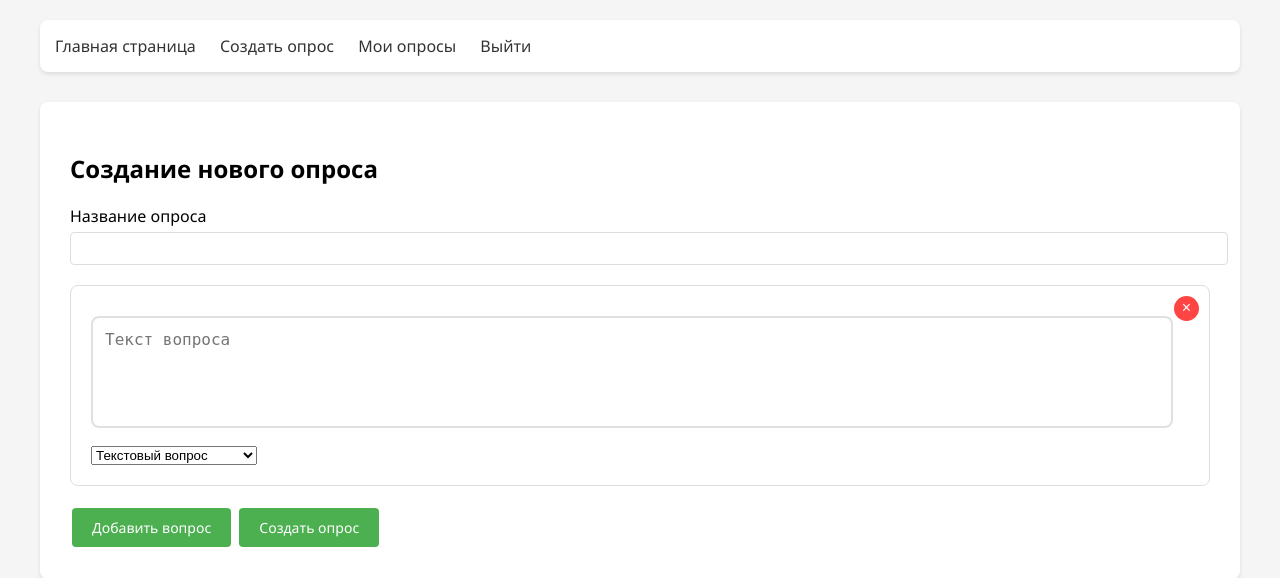
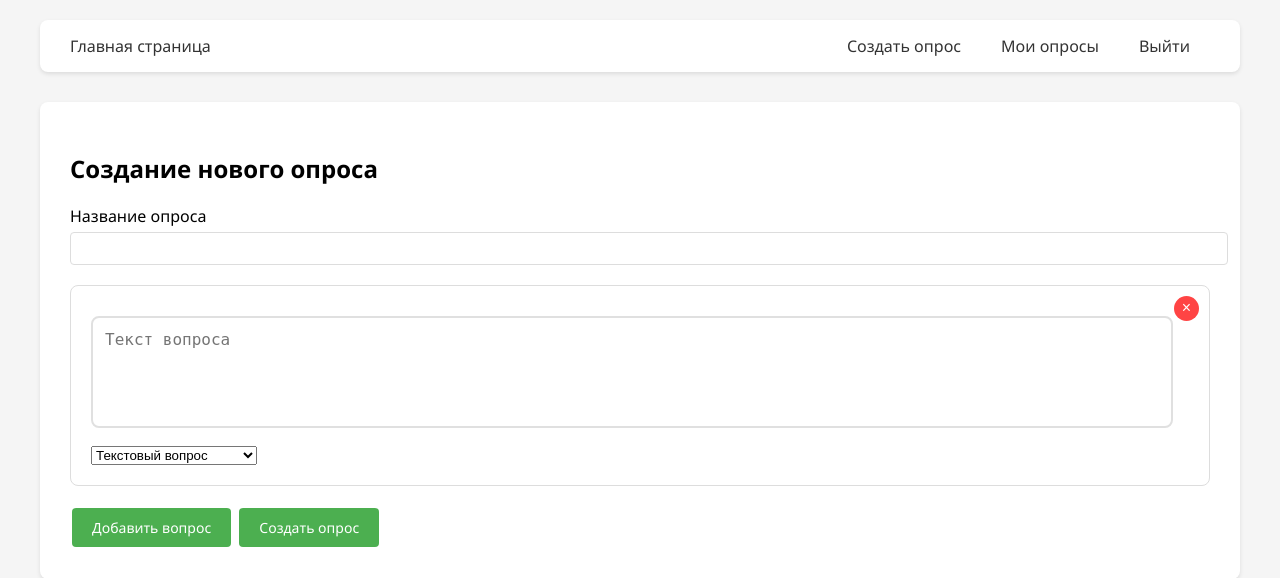
Before and after one commit to qwedani/surveypiz, a Flask app: page /create_poll in a window 1280 px wide. Shown: the top 578 px of the page. Run offline with Flask 3, Linux system fonts and the light colour scheme; a user stored in the database is signed in; some libraries are stand-ins or nearby versions.

Commit message:
csrf токены, настроенна шапка сайта

```diff
--- a/static/styles.css
+++ b/static/styles.css
@@ -7,11 +7,22 @@ body {
 }
 
 nav {
+    display: flex;
+    justify-content: space-between;
+    align-items: center;
     background: #ffffff;
-    padding: 15px;
+    padding: 15px 30px;
     margin-bottom: 30px;
     border-radius: 8px;
     box-shadow: 0 2px 4px rgba(0,0,0,0.1);
+}
+.nav-right {
+    display: flex;
+    gap: 20px;
+}
+
+.nav-left {
+    margin-right: auto;
 }
 
 nav a {
--- a/templates/base.html
+++ b/templates/base.html
@@ -6,7 +6,10 @@
 </head>
 <body>
     <nav>
+        <div class="nav-left">
         <a href="{{ url_for('index') }}">Главная страница</a>
+        </div>
+        <div class="nav-right">
         {% if current_user.is_authenticated %}
             <a href="{{ url_for('create_poll') }}">Создать опрос</a>
             <a href="{{ url_for('my_polls') }}">Мои опросы</a>
@@ -15,6 +18,7 @@
             <a href="{{ url_for('login') }}">Войти</a>
             <a href="{{ url_for('register') }}">Регистрация</a>
         {% endif %}
+        </div>
     </nav>
     <div class="container">
         {% with messages = get_flashed_messages(with_categories=true) %}
--- a/templates/create_poll.html
+++ b/templates/create_poll.html
@@ -5,6 +5,7 @@
 <div class="poll-editor">
     <h2>Создание нового опроса</h2>
     <form method="POST">
+        <input type="hidden" name="csrf_token" value="{{ csrf_token() }}">
         <div class="form-group">
             <label>Название опроса</label>
             <input type="text" name="title" required>
--- a/templates/login.html
+++ b/templates/login.html
@@ -2,6 +2,7 @@
 {% block content %}
 <h2>Вход</h2>
 <form method="POST">
+    <input type="hidden" name="csrf_token" value="{{ csrf_token() }}">
     <div class="form-group">
         <label>Имя пользователя:</label>
         <input type="text" name="username" required>
```
Also changed, not shown: instance/polls.db.
